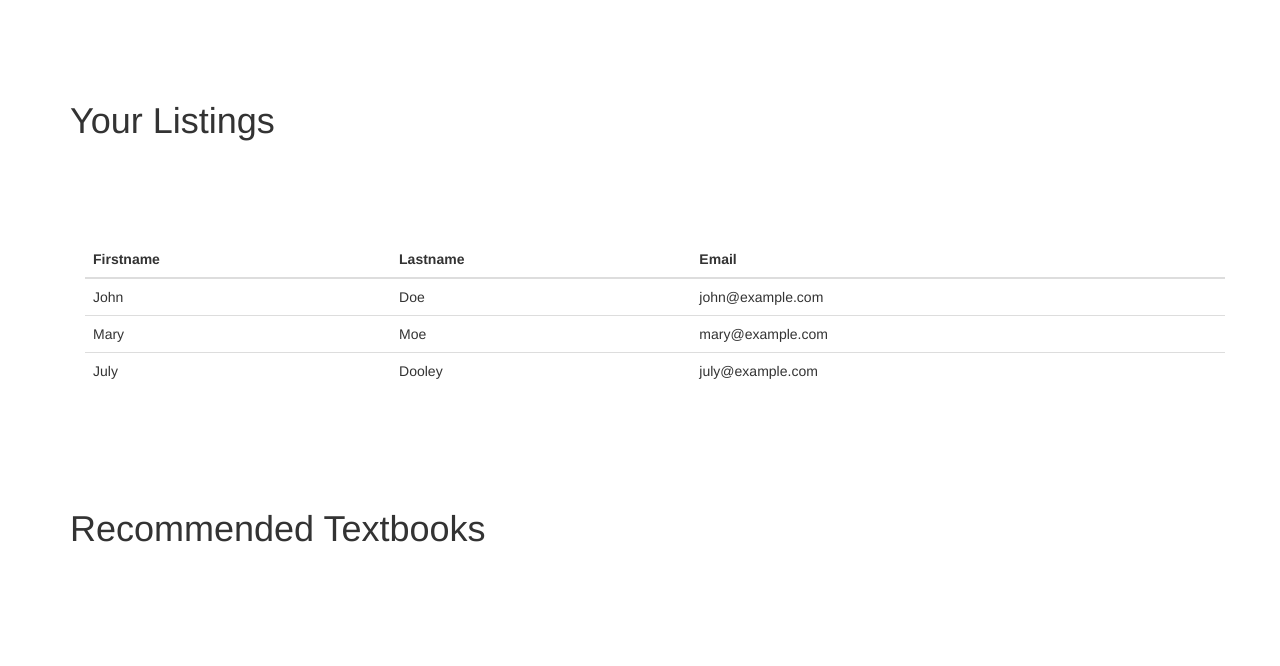
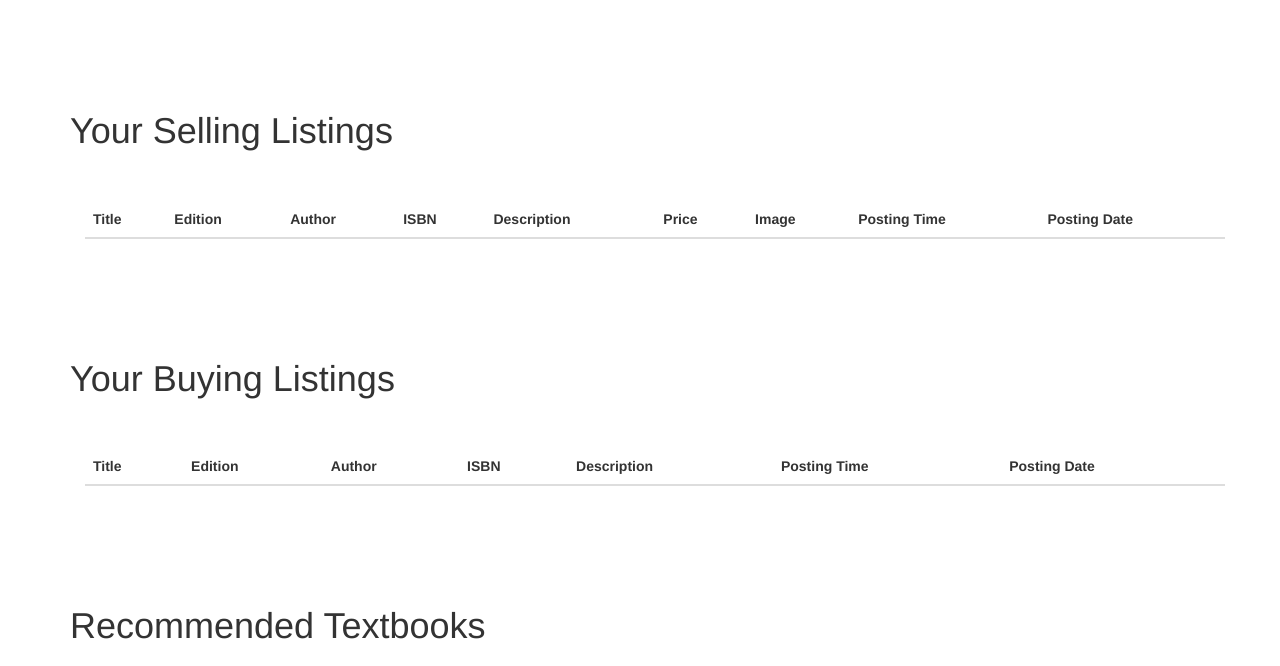
Before and after one commit to krshnpatel/textbook-project, a PHP site: page /main.html in a window 1280 px wide. Shown: the part 436-1102 px from the top of the page. Before the commit the page ends 978 px from the top, so only its background shows below. Run offline with PHP 8.4, Linux system fonts and the light colour scheme; data that the repository does not hold is empty; some libraries are stand-ins or nearby versions.

Commit message:
added user buying and selling listings

```diff
--- a/main.css
+++ b/main.css
@@ -14,12 +14,12 @@
   width: 100%;
 }
 
-h3{
-  margin: 20px;
+h1{
+  margin-bottom: 20px;
 }
 
 #userListings{
-  margin-top: 100px;
+  margin-top: 50px;
   margin-bottom: 100px;
 }
 
--- a/main.html
+++ b/main.html
@@ -44,33 +44,48 @@
     </div>
 
 
-    <h1>Your Listings</h1>
+    <h1>Your Selling Listings</h1>
 
     <div class = "container" id = "userListings">
-      <table class="table table-hover">
+      <table class="table table-hover" id = "sellingListingTable">
         <thead>
           <tr>
-            <th>Firstname</th>
-            <th>Lastname</th>
-            <th>Email</th>
+            <th>Title</th>
+            <th>Edition</th>
+            <th>Author</th>
+            <th>ISBN</th>
+            <th>Description</th>
+            <th>Price</th>
+            <th>Image</th>
+            <th>Posting Time</th>
+            <th>Posting Date</th>
           </tr>
         </thead>
         <tbody>
-          <tr id = "row1">
-            <td>John</td>
-            <td>Doe</td>
-            <td>john@example.com</td>
+
+        </tbody>
+      </table>
+
+    </div>
+
+    <h1>Your Buying Listings</h1>
+
+    <div class = "container" id = "userListings">
+
+      <table class="table table-hover" id = "buyingListingTable">
+        <thead>
+          <tr>
+            <th>Title</th>
+            <th>Edition</th>
+            <th>Author</th>
+            <th>ISBN</th>
+            <th>Description</th>
+            <th>Posting Time</th>
+            <th>Posting Date</th>
           </tr>
-          <tr>
-            <td>Mary</td>
-            <td>Moe</td>
-            <td>mary@example.com</td>
-          </tr>
-          <tr>
-            <td>July</td>
-            <td>Dooley</td>
-            <td>july@example.com</td>
-          </tr>
+        </thead>
+        <tbody>
+
         </tbody>
       </table>
 
--- a/main.js
+++ b/main.js
@@ -7,16 +7,9 @@ $(document).ready(function(){
   getUserProfile(currentUserEmail);
 
 
- // getUserProfile();
 
 
 
-
-
-
-  $('#row1').click( function() {
-    console.log("clicked")
-  }); //event handler loginBtn click
 
 
 
@@ -40,4 +33,25 @@ function getUserProfile(){
     }); // Ajax Call
   }//end getUserProfile
 
+
+
+
+  function getUserListing(){
+
+    $.ajax({
+      cache: false,
+      type: "POST",
+      url: "login.php",
+      data: {action: 'userListings', email: currentUserEmail},
+      success: function(msg)
+      {
+
+        $('#sellingListingTable tr:last').after('<tr> <td>dfgdfg</td> <td>gdfg</td> <td>gdfg</td> </tr>');
+        $('#buyingListingTable tr:last').after('<tr><td></td><td></td><td></td></tr>');
+
+      }
+    }); // Ajax Call
+
+  }
+
 });
```
